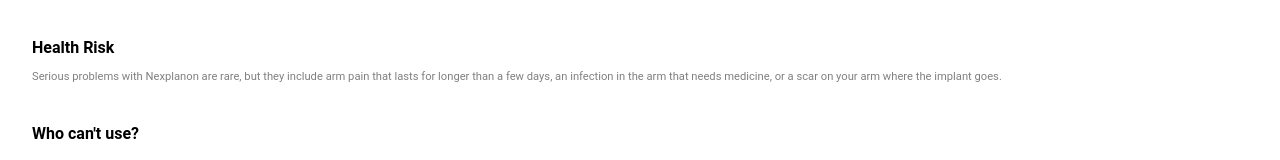
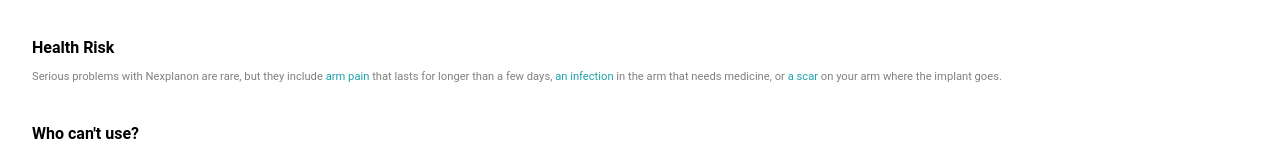
Before and after one commit to sandboxnu/knowyouroptions, a Next.js app in the folder frontend/: page /implant in a window 1280 px wide. Both pictures are taken after a click on the element "Mechanism". Shown: the part 260-420 px from the top of the page. Built offline with nearby package versions, Linux system fonts and the light colour scheme; a web font is replaced by a local one.

Commit message:
phrase highlighting on mechanism page

```diff
--- a/frontend/pages/implant.tsx
+++ b/frontend/pages/implant.tsx
@@ -6,9 +6,7 @@ import { OverviewProps } from '../templates/contraceptives/tabs/Overview';
 import { UseProps } from '../templates/contraceptives/tabs/Use';
 import { MechanismProps } from '../templates/contraceptives/tabs/Mechanism';
 import { PracticalProps } from '../templates/contraceptives/tabs/PracticalQuestions';
-import AdditionalInfo, {
-  AdditionalProps,
-} from '../templates/contraceptives/tabs/AdditionalInfo';
+import { AdditionalProps } from '../templates/contraceptives/tabs/AdditionalInfo';
 
 const Implant = (): ReactElement => {
   const implantDesc =
@@ -28,9 +26,11 @@ const Implant = (): ReactElement => {
 
   // Use Props
   const careFreeFor = 3;
-  const howToUseDesc = "It is inserted by a doctor or nurse under the skin of your upper arm. Once it’s in, you can’t feel it unless you try to find it with your fingers.";
-  const howToUsePills = ["Use of hormones", "Scalpel included"];
-  const ifMissedRoutineDesc = "Talk with your doctor first and try to avoid having sex or use another contraceptive method until you confirm remedial actions with your doctor.";
+  const howToUseDesc =
+    'It is inserted by a doctor or nurse under the skin of your upper arm. Once it’s in, you can’t feel it unless you try to find it with your fingers.';
+  const howToUsePills = ['Use of hormones', 'Scalpel included'];
+  const ifMissedRoutineDesc =
+    'Talk with your doctor first and try to avoid having sex or use another contraceptive method until you confirm remedial actions with your doctor.';
   const lastsUpTo = 5;
 
   const useProps: UseProps = {
@@ -43,8 +43,15 @@ const Implant = (): ReactElement => {
 
   const mechanism =
     'The implant releases the hormone progestogen into your bloodstream, which prevents the release of an egg each month (ovulation) to prevent pregnancy.';
-  const healthRisk =
-    'Serious problems with Nexplanon are rare, but they include arm pain that lasts for longer than a few days, an infection in the arm that needs medicine, or a scar on your arm where the implant goes.';
+  const healthRisk = [
+    'Serious problems with Nexplanon are rare, but they include ',
+    'arm pain',
+    ' that lasts for longer than a few days, ',
+    'an infection',
+    ' in the arm that needs medicine, or ',
+    'a scar',
+    ' on your arm where the implant goes.',
+  ];
   const warning =
     '* Tell your doctor or nurse if you have any unexpected symptoms while using Nexplanon.';
   const cantUse = [
--- a/frontend/templates/contraceptives/tabs/AdditionalInfo.tsx
+++ b/frontend/templates/contraceptives/tabs/AdditionalInfo.tsx
@@ -36,7 +36,6 @@ export declare interface AdditionalProps {
 }
 
 const AdditionalInfo = ({ info }: AdditionalProps) => {
-  // Retrive info from database? idk
   return (
     <Container>
       <Section>
--- a/frontend/templates/contraceptives/tabs/Mechanism.tsx
+++ b/frontend/templates/contraceptives/tabs/Mechanism.tsx
@@ -7,6 +7,13 @@ const Container = styled.div`
   flex-direction: column;
   justify-content: space-between;
   padding: 0.5rem;
+`;
+
+const HighlightedSymptoms = styled.span`
+  background-color: transparent;
+  color: #1da3aa;
+  font-size: 0.7rem;
+  margin: 0rem;
 `;
 
 const Section = styled.div`
@@ -54,7 +61,7 @@ const Warning = styled.p`
 
 export declare interface MechanismProps {
   mechanism: string;
-  healthRisk: string;
+  healthRisk: Array<string>;
   whoCantUse: Array<string>;
   warning?: string;
 }
@@ -65,7 +72,7 @@ const Mechanism = ({
   whoCantUse,
   warning = '',
 }: MechanismProps): ReactElement => {
-  // Retrive info from database? idk
+  // TODO: add highlighting keywords for healthRisk
   return (
     <Container>
       <Section>
@@ -74,7 +81,15 @@ const Mechanism = ({
       </Section>
       <Section>
         <StyledH2>Health Risk</StyledH2>
-        <StyledP>{healthRisk}</StyledP>
+        <StyledP>
+          {healthRisk.map((phrase: string, index: number) => {
+            return index % 2 === 0 ? (
+              phrase
+            ) : (
+              <HighlightedSymptoms key={phrase}>{phrase}</HighlightedSymptoms>
+            );
+          })}
+        </StyledP>
       </Section>
       <Section>
         <StyledH2>Who can't use?</StyledH2>
--- a/frontend/templates/contraceptives/tabs/PracticalQuestions.tsx
+++ b/frontend/templates/contraceptives/tabs/PracticalQuestions.tsx
@@ -1,5 +1,6 @@
 import React from 'react';
 import styled from 'styled-components';
+import Highlighter from 'react-highlight-words';
 
 const Container = styled.div`
   display: flex;
@@ -60,7 +61,6 @@ const PracticalQuestions = ({
   highPrice,
   costInfo,
 }: PracticalProps) => {
-  // Retrive info from database? idk
   return (
     <Container>
       <Section>
```
Also changed, not shown: 1 other file (tests, documents, lock files or other folders).
